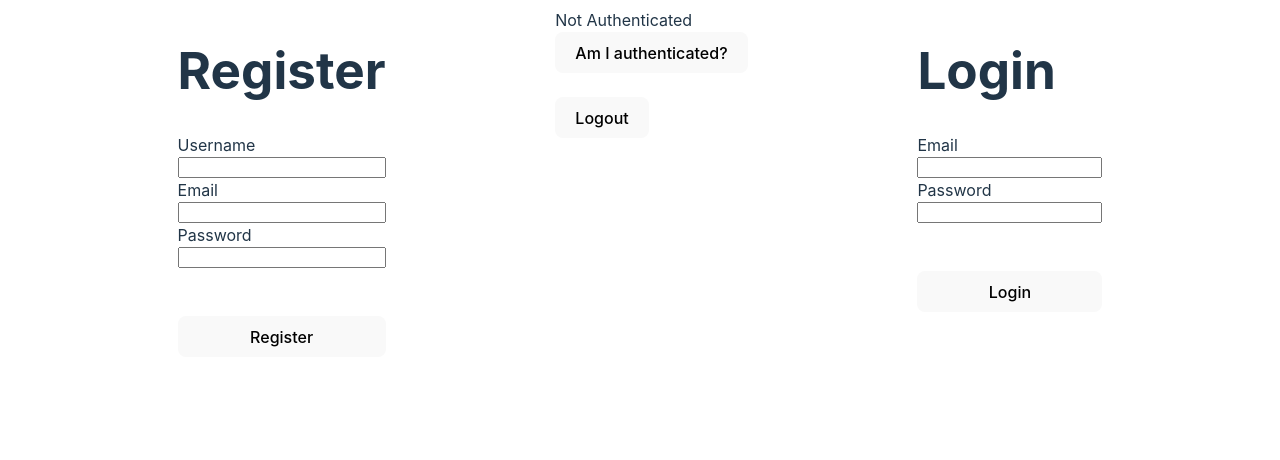
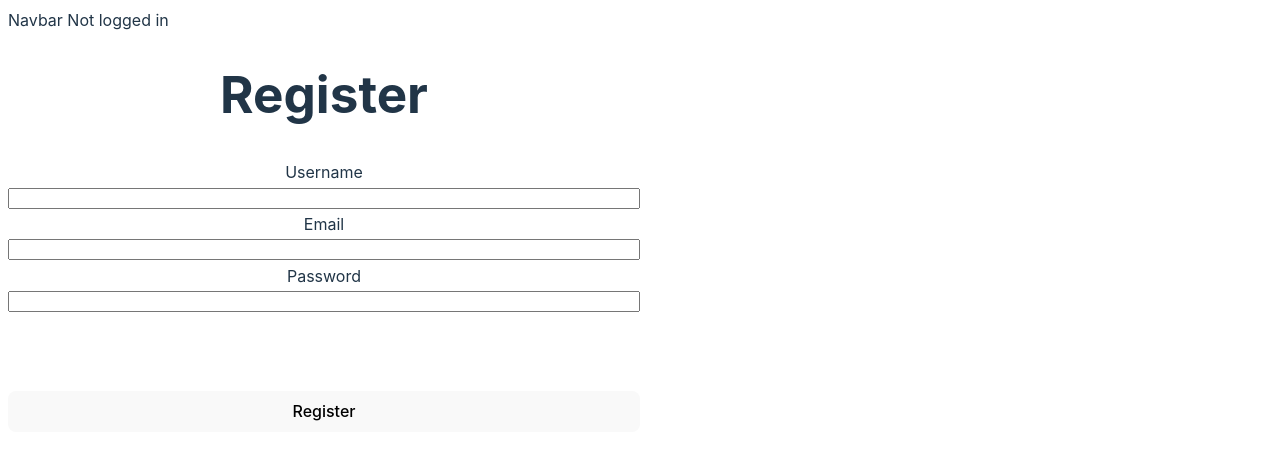
Before and after one commit to NitinN77/MyAnon, a React (Vite) app in the folder frontend/: page /register in a window 1280 px wide. Shown: the top 460 px of the page. Built offline with nearby package versions, Linux system fonts and the light colour scheme.

Commit message:
added feed and post creation

```diff
--- a/frontend/package.json
+++ b/frontend/package.json
@@ -13,7 +13,8 @@
     "axios": "^0.27.2",
     "react": "^18.2.0",
     "react-dom": "^18.2.0",
-    "react-redux": "^8.0.2"
+    "react-redux": "^8.0.2",
+    "react-router-dom": "^6.4.0"
   },
   "devDependencies": {
     "@types/react": "^18.0.17",
--- a/frontend/src/App.jsx
+++ b/frontend/src/App.jsx
@@ -2,10 +2,16 @@ import axios from "axios";
 import { useState, useEffect } from "react";
 import "./App.css";
 
+import { BrowserRouter as Router, Route, Link, Routes } from "react-router-dom";
+import Login from "./components/Login/Login";
+import Register from "./components/Register/Register";
+import Feed from './components/Feed/Feed'
+import Navbar from './components/Navbar/Navbar'
+
 axios.interceptors.request.use(
   (config) => {
     const { origin } = new URL(config.url);
-    const allowedOrigins = ['http://localhost:3000'];
+    const allowedOrigins = ["http://localhost:3000"];
     const token = localStorage.getItem("token");
     if (allowedOrigins.includes(origin)) {
       config.headers.authorization = `Bearer ${token}`;
@@ -18,123 +24,16 @@ axios.interceptors.request.use(
 );
 
 function App() {
-  // login form
-  const [loginEmail, setLoginEmail] = useState("");
-  const [loginPwd, setLoginPwd] = useState("");
-
-  // register form
-  const [registerEmail, setRegisterEmail] = useState("");
-  const [registerPwd, setRegisterPwd] = useState("");
-  const [registerUsername, setRegisterUsername] = useState("");
-
-  // auth status
-  const [authObject, setAuthObject] = useState(null);
-
-  const handleRegister = async (e) => {
-    e.preventDefault()
-    axios.post('http://localhost:3000/user/register', {
-      email: registerEmail,
-      password: registerPwd,
-      username: registerUsername
-    }).then(res => {
-      localStorage.setItem('token', res.data.token)
-      localStorage.setItem('user', JSON.stringify(res.data))
-      window.location.reload()
-    })
-    .catch((err) => {
-      console.log("ERR", err);
-    });
-  };
-
-  const handleLogin = async (e) => {
-    e.preventDefault()
-    axios
-      .post("http://localhost:3000/user/login", {
-        email: loginEmail,
-        password: loginPwd,
-      })
-      .then((res) => {
-        localStorage.setItem('token', res.data.token)
-        localStorage.setItem('user', JSON.stringify(res.data))
-        window.location.reload()
-      })
-      .catch((err) => {
-        console.log("ERR", err);
-      });
-  };
-
-  const getMe = async () => {
-    axios.get('http://localhost:3000/user/getcurrent')
-    .then(res => console.log(res))
-    .catch(err => console.log(err))
-  }
-
-  const handleLogOut = async () => {
-    localStorage.clear()
-    window.location.reload()
-  }
-
-  useEffect(() => {
-    setAuthObject(JSON.parse(localStorage.getItem('user')) || null)
-  }, [])
-
   return (
     <div className="App">
-      <div className="container">
-        <form onSubmit={handleRegister} className="form">
-          <h1>Register</h1>
-          <label>Username </label>
-          <input
-            type="text"
-            value={registerUsername}
-            onChange={(e) => setRegisterUsername(e.target.value)}
-          />
-          <label>Email </label>
-          <input
-            type="email"
-            value={registerEmail}
-            onChange={(e) => setRegisterEmail(e.target.value)}
-          />
-          <label>Password </label>
-          <input
-            type="password"
-            value={registerPwd}
-            onChange={(e) => setRegisterPwd(e.target.value)}
-          />
-          <br /> <br />
-          <button type="submit">Register</button>
-        </form>
-        <div>
-        {authObject ? (
-          <div>{authObject.username} {authObject.email} {authObject._id} </div>
-        ) : (
-          <>Not Authenticated</>
-        )}
-        <br />
-        <button onClick={() => getMe()}>Am I authenticated?</button>
-        <br />
-        <br />
-        <button onClick={() => handleLogOut()}>Logout</button>
-        </div>
-
-        <form onSubmit={handleLogin} className="form">
-          <h1>Login</h1>
-          <label>Email </label>
-          <input
-            type="email"
-            value={loginEmail}
-            onChange={(e) => setLoginEmail(e.target.value)}
-          />
-          <label>Password </label>
-          <input
-            type="password"
-            value={loginPwd}
-            onChange={(e) => setLoginPwd(e.target.value)}
-          />
-          <br /> <br />
-          <button type="submit">Login</button>
-        </form>
-      </div>
+      <Navbar />
+      <Router>
+        <Routes>
+          <Route path="/" exact element={<Feed />} />
+          <Route path="/login" exact element={<Login />} />
+          <Route path="/register" exact element={<Register />} />
+        </Routes>
+      </Router>
     </div>
   );
 }
--- /dev/null
+++ b/frontend/src/components/Feed/Feed.css
@@ -0,0 +1,13 @@
+.main {
+    display: flex;
+    flex-direction: row;
+    justify-content: space-between;
+}
+
+.createPostForm {
+    margin-right: 200px;
+}
+
+.formLabel {
+    width: 340px;
+}
--- /dev/null
+++ b/frontend/src/components/Feed/Feed.jsx
@@ -0,0 +1,94 @@
+import React from "react";
+import { useEffect } from "react";
+import { useState } from "react";
+import axios from "axios";
+import "./Feed.css";
+
+const Feed = () => {
+  const [posts, setPosts] = useState([]);
+  const [formTitle, setFormTitle] = useState("");
+  const [formBody, setFormBody] = useState("");
+
+  const getMe = async () => {
+    axios
+      .get("http://localhost:3000/user/getcurrent")
+      .then((res) => console.log(res))
+      .catch((err) => console.log(err));
+  };
+
+  const handleLogOut = async () => {
+    localStorage.clear();
+    window.location.reload();
+  };
+
+  const handleCreatePost = async (e) => {
+    e.preventDefault()
+    const user = JSON.parse(localStorage.getItem("user"));
+    if (!user) {
+      alert("Not logged in!");
+      return;
+    }
+    axios
+      .post("http://localhost:3000/post/create", {
+        title: formTitle,
+        body: formBody,
+        authorId: user._id,
+      })
+      .then( _ => {
+        window.location.reload();
+      })
+      .catch((err) => {
+        console.log(err);
+      });
+  };
+
+  useEffect(() => {
+    axios
+      .get("http://localhost:3000/post/getall")
+      .then((res) => setPosts(res.data))
+      .catch((err) => {
+        console.log(err);
+        if (err) setPosts([]);
+      });
+  }, []);
+
+  return (
+    <div>
+      <h1>Feed</h1>
+      <div className="main">
+        <div>
+          <ul>
+            {posts &&
+              posts.map((post) => (
+                <li key={post._id}>
+                  {post.title} [{post.body}] by {post.author.username}
+                </li>
+              ))}
+          </ul>
+        </div>
+        <div>
+          <h2>Create a Post</h2>
+          <form className="createPostForm" onSubmit={handleCreatePost}>
+            <p>Title</p>
+            <input
+              type="text"
+              value={formTitle}
+              onChange={(e) => setFormTitle(e.target.value)}
+              className="formLabel"
+            />
+            <p>Body</p>
+            <textarea
+              value={formBody}
+              onChange={(e) => setFormBody(e.target.value)}
+              cols="48"
+            />
+            <br /> <br />
+            <button type="submit">Create</button>
+          </form>
+        </div>
+      </div>
+    </div>
+  );
+};
+
+export default Feed;
--- /dev/null
+++ b/frontend/src/components/Login/Login.css
@@ -0,0 +1,13 @@
+.main {
+    display: flex;
+    justify-content: center;
+}
+
+.form {
+    width: 50%;
+    text-align: center;
+    display: flex;
+    justify-content: space-between;
+    flex-direction: column;
+    height: 50vh;
+}
--- /dev/null
+++ b/frontend/src/components/Login/Login.jsx
@@ -0,0 +1,52 @@
+import React from "react";
+import axios from "axios";
+import { useState, useEffect } from "react";
+import './Login.css'
+import { useNavigate } from "react-router-dom";
+
+const Login = () => {
+  const [loginEmail, setLoginEmail] = useState("");
+  let navigate = useNavigate();
+  const [loginPwd, setLoginPwd] = useState("");
+  const handleLogin = async (e) => {
+    e.preventDefault();
+    axios
+      .post("http://localhost:3000/user/login", {
+        email: loginEmail,
+        password: loginPwd,
+      })
+      .then((res) => {
+        localStorage.setItem("token", res.data.token);
+        localStorage.setItem("user", JSON.stringify(res.data));
+        window.location.reload()
+        navigate('/')
+      })
+      .catch((err) => {
+        console.log("ERR", err);
+      });
+  };
+
+  return (
+    <div className="main">
+      <form onSubmit={handleLogin} className="form">
+        <h1>Login</h1>
+        <label>Email </label>
+        <input
+          type="email"
+          value={loginEmail}
+          onChange={(e) => setLoginEmail(e.target.value)}
+        />
+        <label>Password </label>
+        <input
+          type="password"
+          value={loginPwd}
+          onChange={(e) => setLoginPwd(e.target.value)}
+        />
+        <br /> <br />
+        <button type="submit">Login</button>
+      </form>
+    </div>
+  );
+};
+
+export default Login;
--- /dev/null
+++ b/frontend/src/components/Navbar/Navbar.jsx
@@ -0,0 +1,22 @@
+import React from 'react'
+import { useState } from 'react'
+import { useEffect } from 'react'
+
+const Navbar = () => {
+
+    const [authObject, setAuthObject] = useState(null)
+
+    useEffect(() => {
+        if (JSON.parse(localStorage.getItem('user'))) {
+            setAuthObject(JSON.parse(localStorage.getItem('user')))
+        }
+    }, [])
+
+  return (
+    <div>Navbar{"  "}
+        {authObject ? ' | Logged in as ' + authObject.username : 'Not logged in' }
+    </div>
+  )
+}
+
+export default Navbar
--- /dev/null
+++ b/frontend/src/components/Register/Register.css
@@ -0,0 +1,13 @@
+.main {
+    display: flex;
+    justify-content: center;
+}
+
+.form {
+    width: 50%;
+    text-align: center;
+    display: flex;
+    justify-content: space-between;
+    flex-direction: column;
+    height: 50vh;
+}
--- /dev/null
+++ b/frontend/src/components/Register/Register.jsx
@@ -0,0 +1,57 @@
+import React from "react";
+import axios from "axios";
+import { useState, useEffect } from "react";
+import './Register.css'
+
+const Register = () => {
+  const [registerEmail, setRegisterEmail] = useState("");
+  const [registerPwd, setRegisterPwd] = useState("");
+  const [registerUsername, setRegisterUsername] = useState("");
+  const handleRegister = async (e) => {
+    e.preventDefault();
+    axios
+      .post("http://localhost:3000/user/register", {
+        email: registerEmail,
+        password: registerPwd,
+        username: registerUsername,
+      })
+      .then((res) => {
+        localStorage.setItem("token", res.data.token);
+        localStorage.setItem("user", JSON.stringify(res.data));
+        window.location.reload();
+      })
+      .catch((err) => {
+        console.log("ERR", err);
+      });
+  };
+
+  return (
+    <div className="main">
+      <form onSubmit={handleRegister} className="form">
+        <h1>Register</h1>
+        <label>Username </label>
+        <input
+          type="text"
+          value={registerUsername}
+          onChange={(e) => setRegisterUsername(e.target.value)}
+        />
+        <label>Email </label>
+        <input
+          type="email"
+          value={registerEmail}
+          onChange={(e) => setRegisterEmail(e.target.value)}
+        />
+        <label>Password </label>
+        <input
+          type="password"
+          value={registerPwd}
+          onChange={(e) => setRegisterPwd(e.target.value)}
+        />
+        <br /> <br /> <br />
+        <button type="submit">Register</button>
+      </form>
+    </div>
+  );
+};
+
+export default Register;
--- a/frontend/src/util/userSlice.js
+++ b/frontend/src/util/userSlice.js
@@ -7,12 +7,15 @@ export const userSlice = createSlice({
   name: "user",
   initialState,
   reducers: {
-    reset: (state, action) => {
+    setUser: (state, action) => {
       state.user = action.payload
     },
+    clearUser: (state) => {
+      state.user = null
+    }
   },
 });
 
-export const { reset } = userSlice.actions;
+export const { setUser, clearUser } = userSlice.actions;
 
 export default userSlice.reducer;
```
Also changed, not shown: 2 other files (tests, documents, lock files or other folders).
